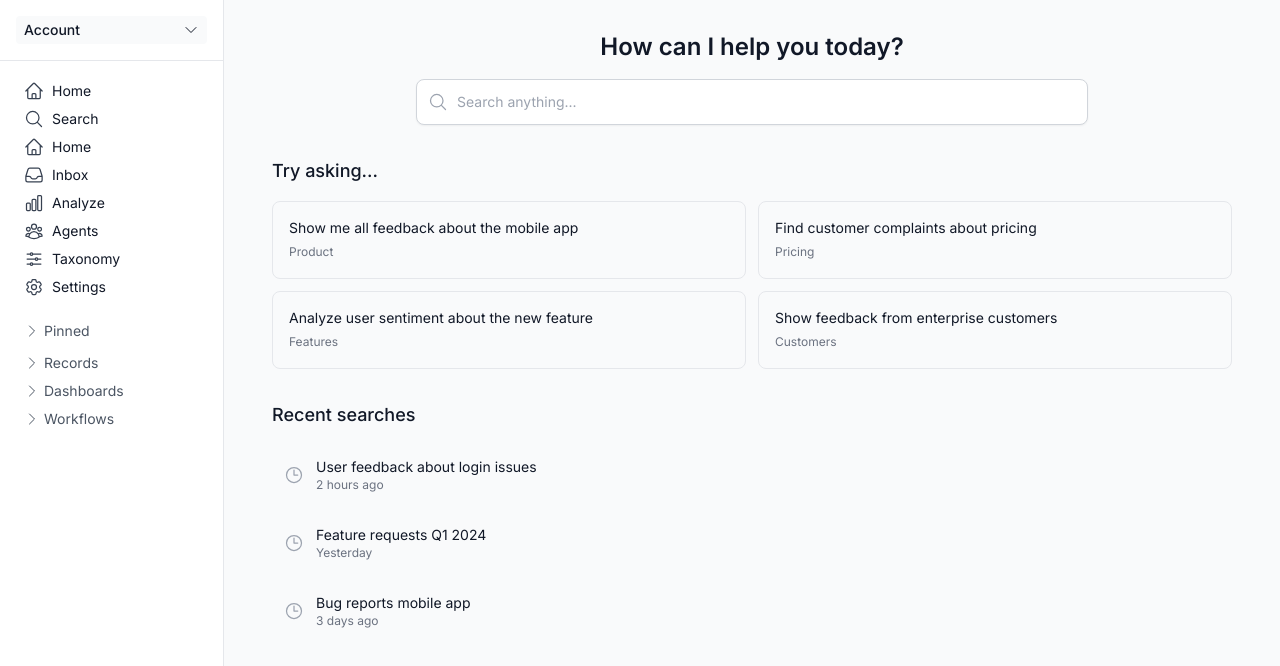
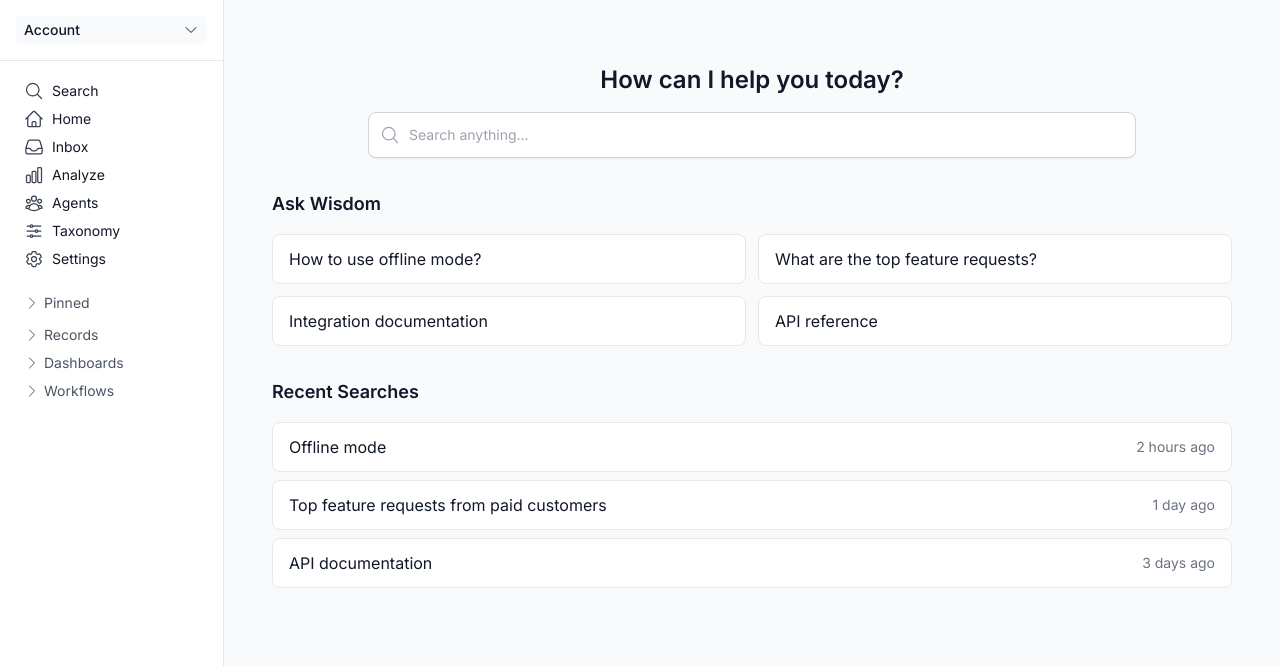
Before and after one commit to birkanicacan/proj-phx-dev, a Next.js app: page /search in a window 1280 px wide. Shown: the top 666 px of the page. Built offline with nearby package versions, Linux system fonts and the light colour scheme.

Commit message:
added unified search like experience partially

```diff
--- /dev/null
+++ b/app/components/AskWisdom.tsx
@@ -0,0 +1,19 @@
+'use client';
+
+import { SparklesIcon } from '@heroicons/react/24/outline';
+
+export function AskWisdom() {
+  return (
+    <div className="bg-blue-50 rounded-lg p-4 flex items-start gap-3">
+      <div className="flex-shrink-0">
+        <SparklesIcon className="h-6 w-6 text-blue-600" />
+      </div>
+      <div>
+        <h3 className="text-sm font-medium text-blue-900">Ask Wisdom</h3>
+        <p className="mt-1 text-sm text-blue-700">
+          Try asking Wisdom in natural language, like &quot;Summarize the feedback around Offline mode?&quot;
+        </p>
+      </div>
+    </div>
+  );
+}
--- /dev/null
+++ b/app/components/Chip.tsx
@@ -0,0 +1,22 @@
+interface ChipProps {
+  label: string;
+  selected?: boolean;
+  onClick: () => void;
+}
+
+export function Chip({ label, selected = false, onClick }: ChipProps) {
+  return (
+    <button
+      onClick={onClick}
+      className={`
+        px-3 py-1 rounded-full text-sm font-medium transition-colors
+        ${selected
+          ? 'bg-blue-100 text-blue-800 hover:bg-blue-200'
+          : 'bg-gray-100 text-gray-800 hover:bg-gray-200'
+        }
+      `}
+    >
+      {label}
+    </button>
+  );
+}
--- a/app/components/Sidebar.tsx
+++ b/app/components/Sidebar.tsx
@@ -212,10 +212,6 @@ export default function Sidebar() {
 
       {/* Main Navigation */}
       <nav className="flex-1 p-4 space-y-0 bg-white">
-        <Link href="/" className="flex items-center w-full px-2 py-1 text-sm text-gray-900 hover:bg-gray-100 rounded">
-          <HomeIcon className="w-5 h-5 mr-2 text-gray-700" />
-          Home
-        </Link>
         <Link href="/search" className="flex items-center w-full px-2 py-1 text-sm text-gray-900 hover:bg-gray-100 rounded">
           <SearchIcon className="w-5 h-5 mr-2 text-gray-700" />
           Search
--- a/app/search/components/RecentSearches.tsx
+++ b/app/search/components/RecentSearches.tsx
@@ -22,24 +22,32 @@ const RECENT_SEARCHES = [
 ];
 
 export function RecentSearches() {
+  const recentSearches = [
+    {
+      query: 'Offline mode',
+      timestamp: '2 hours ago',
+    },
+    {
+      query: 'Top feature requests from paid customers',
+      timestamp: '1 day ago',
+    },
+    {
+      query: 'API documentation',
+      timestamp: '3 days ago',
+    },
+  ];
+
   return (
-    <div>
-      <h2 className="text-lg font-medium text-gray-900 mb-4">Recent searches</h2>
+    <div className="space-y-4">
+      <h2 className="text-lg font-semibold text-gray-900">Recent Searches</h2>
       <div className="space-y-2">
-        {RECENT_SEARCHES.map((search) => (
+        {recentSearches.map((search, index) => (
           <button
-            key={search.id}
-            className="flex items-center w-full p-3 text-left hover:bg-gray-50 rounded-lg group transition-colors"
-            onClick={() => {
-              // TODO: Implement recent search click handling
-              console.log('Clicked recent search:', search.query);
-            }}
+            key={index}
+            className="w-full flex items-center justify-between px-4 py-3 rounded-lg border border-gray-200 bg-white hover:border-gray-300 transition-colors"
           >
-            <ClockIcon className="h-5 w-5 text-gray-400 mr-3 flex-shrink-0" />
-            <div className="min-w-0 flex-1">
-              <p className="text-sm text-gray-900 truncate">{search.query}</p>
-              <p className="text-xs text-gray-500">{search.timestamp}</p>
-            </div>
+            <span className="text-gray-900">{search.query}</span>
+            <span className="text-sm text-gray-500">{search.timestamp}</span>
           </button>
         ))}
       </div>
--- a/app/search/components/SearchBar.tsx
+++ b/app/search/components/SearchBar.tsx
@@ -2,18 +2,19 @@
 
 import { useState } from 'react';
 import { MagnifyingGlassIcon } from '@heroicons/react/24/outline';
+import { SearchResults } from './SearchResults';
 
 export function SearchBar() {
   const [query, setQuery] = useState('');
+  const [isSearching, setIsSearching] = useState(false);
 
   const handleSearch = (e: React.FormEvent) => {
     e.preventDefault();
-    // TODO: Implement search functionality
-    console.log('Searching for:', query);
+    setIsSearching(true);
   };
 
   return (
-    <div className="space-y-4">
+    <div className="space-y-4 w-full">
       <h1 className="text-2xl font-semibold text-gray-900 text-center">How can I help you today?</h1>
       <form onSubmit={handleSearch} className="w-full">
         <div className="relative">
@@ -23,12 +24,20 @@ export function SearchBar() {
           <input
             type="text"
             value={query}
-            onChange={(e) => setQuery(e.target.value)}
-            className="block w-full pl-10 pr-3 py-3 border border-gray-300 rounded-lg bg-white shadow-sm focus:outline-none focus:ring-2 focus:ring-blue-500 focus:border-blue-500 sm:text-sm"
+            onChange={(e) => {
+              setQuery(e.target.value);
+              if (e.target.value === '') {
+                setIsSearching(false);
+              }
+            }}
+            className="block w-full pl-10 pr-3 py-3 border border-gray-300 rounded-lg bg-white shadow-sm focus:outline-none focus:ring-2 focus:ring-blue-500 focus:border-blue-500 sm:text-sm text-gray-900"
             placeholder="Search anything..."
           />
         </div>
       </form>
+
+      {/* Search Results */}
+      {isSearching && <SearchResults query={query} />}
     </div>
   );
 }
--- /dev/null
+++ b/app/search/components/SearchResult.tsx
@@ -0,0 +1,21 @@
+interface SearchResultProps {
+  title: string;
+  source: string;
+  date: string;
+  preview: string;
+}
+
+export function SearchResult({ title, source, date, preview }: SearchResultProps) {
+  return (
+    <div className="bg-white rounded-lg p-6 shadow-sm border border-gray-200 hover:border-gray-300 transition-colors cursor-pointer">
+      <div className="flex items-center gap-2 mb-2">
+        <h3 className="text-lg font-semibold text-gray-900">{title}</h3>
+        <span className="text-sm text-gray-500">•</span>
+        <span className="text-sm text-gray-500">{source}</span>
+        <span className="text-sm text-gray-500">•</span>
+        <span className="text-sm text-gray-500">{date}</span>
+      </div>
+      <p className="text-gray-600 line-clamp-2">{preview}</p>
+    </div>
+  );
+}
--- /dev/null
+++ b/app/search/components/SearchResults.tsx
@@ -0,0 +1,112 @@
+import { AskWisdom } from '../../components/AskWisdom';
+import { Chip } from '../../components/Chip';
+import { SearchResult } from './SearchResult';
+
+interface SearchResultsProps {
+  query: string;
+}
+
+export function SearchResults({ query }: SearchResultsProps) {
+  // Check if the query is a natural language question
+  const isNaturalLanguageQuery = query.toLowerCase().startsWith('what') ||
+    query.toLowerCase().startsWith('how') ||
+    query.toLowerCase().startsWith('why');
+
+  // Mock data for filter chips
+  const filterChips = [
+    { label: 'All', count: 24 },
+    { label: 'Zendesk', count: 12 },
+    { label: 'Slack', count: 8 },
+    { label: 'X / Twitter', count: 4 },
+  ];
+
+  // Mock data for offline mode search results
+  const offlineModeResults = [
+    {
+      title: 'Offline Mode Feature Request - Field Sales Teams',
+      source: 'Zendesk',
+      date: '2 days ago',
+      preview: 'Our sales team frequently visits manufacturing sites with poor internet connectivity. We desperately need offline mode support in the mobile app. Currently, our reps have to take notes on paper and update the system later. Would be a game-changer if they could capture feedback and sync when back online...',
+    },
+    {
+      title: 'Offline Support Critical for Remote Areas',
+      source: 'X / Twitter',
+      date: '1 week ago',
+      preview: 'Hey @Enterpret, love your platform but offline mode is crucial for our field researchers. They collect customer feedback in remote locations and need to input data without internet. Any plans to add offline capabilities? Would make your tool perfect for our use case...',
+    },
+    {
+      title: 'Offline Mode Discussion Thread',
+      source: 'Slack',
+      date: '1 month ago',
+      preview: 'Team discussion: Multiple enterprise customers including Tesla, SpaceX, and Boeing have requested offline mode functionality. Key requirements: local data storage, conflict resolution for simultaneous edits, and automatic sync when connection is restored. Priority level: High...',
+    },
+  ];
+
+  // Mock data for natural language query response
+  const topFeatureRequests = {
+    summary: `Based on feedback from our paid customers over the last quarter, here are the top 3 most requested features:
+
+1. Advanced Analytics Dashboard
+   - Real-time data visualization
+   - Custom report builder
+   - Team performance metrics
+
+2. Enterprise SSO Integration
+   - Support for Okta and Azure AD
+   - Role-based access control
+   - Audit logging
+
+3. Workflow Automation
+   - Custom automation rules
+   - Integration with popular tools
+   - Templated workflows`,
+  };
+
+  if (!query) return null;
+
+  return (
+    <div className="space-y-6 mt-4">
+      {/* Filter Chips */}
+      <div className="flex flex-wrap gap-2">
+        {filterChips.map((chip) => (
+          <Chip
+            key={chip.label}
+            label={`${chip.label} (${chip.count})`}
+            onClick={() => {}}
+            selected={chip.label === 'All'}
+          />
+        ))}
+      </div>
+
+      {/* Ask Wisdom Section */}
+      <AskWisdom />
+
+      {/* Natural Language Query Result */}
+      {isNaturalLanguageQuery && (
+        <div className="bg-white rounded-lg p-6 shadow-sm border border-gray-200">
+          <h2 className="text-lg font-semibold mb-4">Summary</h2>
+          <div className="prose max-w-none">
+            <pre className="whitespace-pre-wrap font-sans text-sm">
+              {topFeatureRequests.summary}
+            </pre>
+          </div>
+        </div>
+      )}
+
+      {/* Regular Search Results */}
+      {!isNaturalLanguageQuery && (
+        <div className="space-y-4">
+          {offlineModeResults.map((result, index) => (
+            <SearchResult
+              key={index}
+              title={result.title}
+              source={result.source}
+              date={result.date}
+              preview={result.preview}
+            />
+          ))}
+        </div>
+      )}
+    </div>
+  );
+}
--- a/app/search/components/SearchSuggestions.tsx
+++ b/app/search/components/SearchSuggestions.tsx
@@ -1,46 +1,23 @@
 'use client';
 
-const SUGGESTIONS = [
-  {
-    id: 1,
-    text: "Show me all feedback about the mobile app",
-    category: "Product"
-  },
-  {
-    id: 2,
-    text: "Find customer complaints about pricing",
-    category: "Pricing"
-  },
-  {
-    id: 3,
-    text: "Analyze user sentiment about the new feature",
-    category: "Features"
-  },
-  {
-    id: 4,
-    text: "Show feedback from enterprise customers",
-    category: "Customers"
-  }
-];
+export function SearchSuggestions() {
+  const suggestions = [
+    'How to use offline mode?',
+    'What are the top feature requests?',
+    'Integration documentation',
+    'API reference',
+  ];
 
-export function SearchSuggestions() {
   return (
-    <div>
-      <h2 className="text-lg font-medium text-gray-900 mb-4">Try asking...</h2>
-      <div className="grid grid-cols-1 md:grid-cols-2 gap-3">
-        {SUGGESTIONS.map((suggestion) => (
+    <div className="space-y-4">
+      <h2 className="text-lg font-semibold text-gray-900">Ask Wisdom</h2>
+      <div className="grid grid-cols-1 sm:grid-cols-2 gap-3">
+        {suggestions.map((suggestion, index) => (
           <button
-            key={suggestion.id}
-            className="flex items-start p-4 text-left border border-gray-200 rounded-lg hover:bg-gray-50 transition-colors"
-            onClick={() => {
-              // TODO: Implement suggestion click handling
-              console.log('Clicked suggestion:', suggestion.text);
-            }}
+            key={index}
+            className="text-left px-4 py-3 rounded-lg border border-gray-200 bg-white hover:border-gray-300 transition-colors text-gray-900"
           >
-            <div>
-              <p className="text-sm text-gray-900">{suggestion.text}</p>
-              <span className="mt-1 text-xs text-gray-500">{suggestion.category}</span>
-            </div>
+            {suggestion}
           </button>
         ))}
       </div>
--- a/app/search/page.tsx
+++ b/app/search/page.tsx
@@ -6,11 +6,11 @@ import { RecentSearches } from './components/RecentSearches';
 export default function SearchPage() {
   return (
     <MainLayout>
-      <div className="flex flex-col justify-center min-h-[calc(100vh-4rem)] max-w-5xl mx-auto px-4 w-full">
-        <div className="space-y-8 -mt-32">
+      <div className="flex flex-col min-h-[calc(100vh-4rem)] max-w-5xl mx-auto px-4 w-full">
+        <div className="space-y-8 py-8">
           {/* Search Bar */}
           <div className="flex justify-center">
-            <div className="w-full max-w-2xl">
+            <div className="w-full max-w-3xl">
               <SearchBar />
             </div>
           </div>
```
